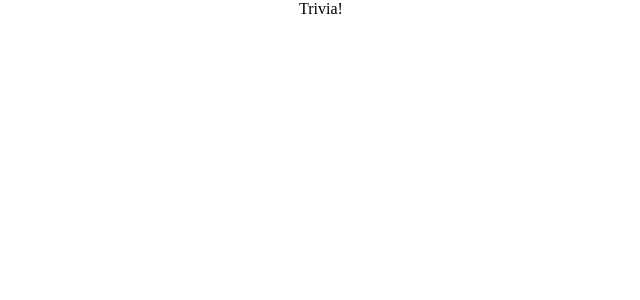
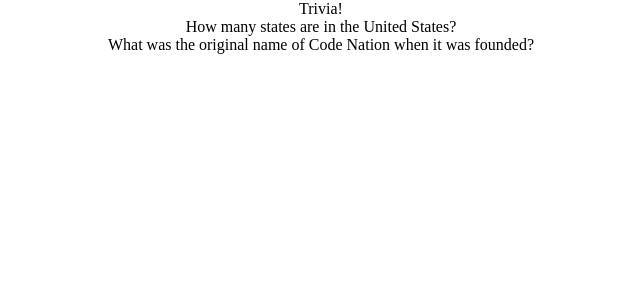
Before and after one commit to itscodenation/flw2-trivia-20-21-starter, a React (Create React App) app: page / in a window 1280 px wide. Shown: the top 300 px of the page, without its empty margins (319-959 px from the left). Built offline with nearby package versions, Linux system fonts and the light colour scheme.

Commit message:
initial commit

```diff
--- a/src/components/App.jsx
+++ b/src/components/App.jsx
@@ -3,7 +3,21 @@ import "../css/App.css";
 import data from "../sample_data.json";
 
 function App() {
-  return <div className="app">Trivia!</div>;
+  // const state, setState = useState()
+  const [questionNumber, setQuestionNumber] = useState(0);
+  return (
+    <div className="app">
+      Trivia!
+      <Question />
+      <Question text={data[questionNumber].question.text} />
+      <Question text={data[1].question.text} />
+      {/* {console.log(data[0])} */}
+    </div>
+  );
+}
+
+function Question(props) {
+  return <div>{props.text}</div>;
 }
 
 export default App;
```
Also changed, not shown: 1 other file (tests, documents, lock files or other folders).
